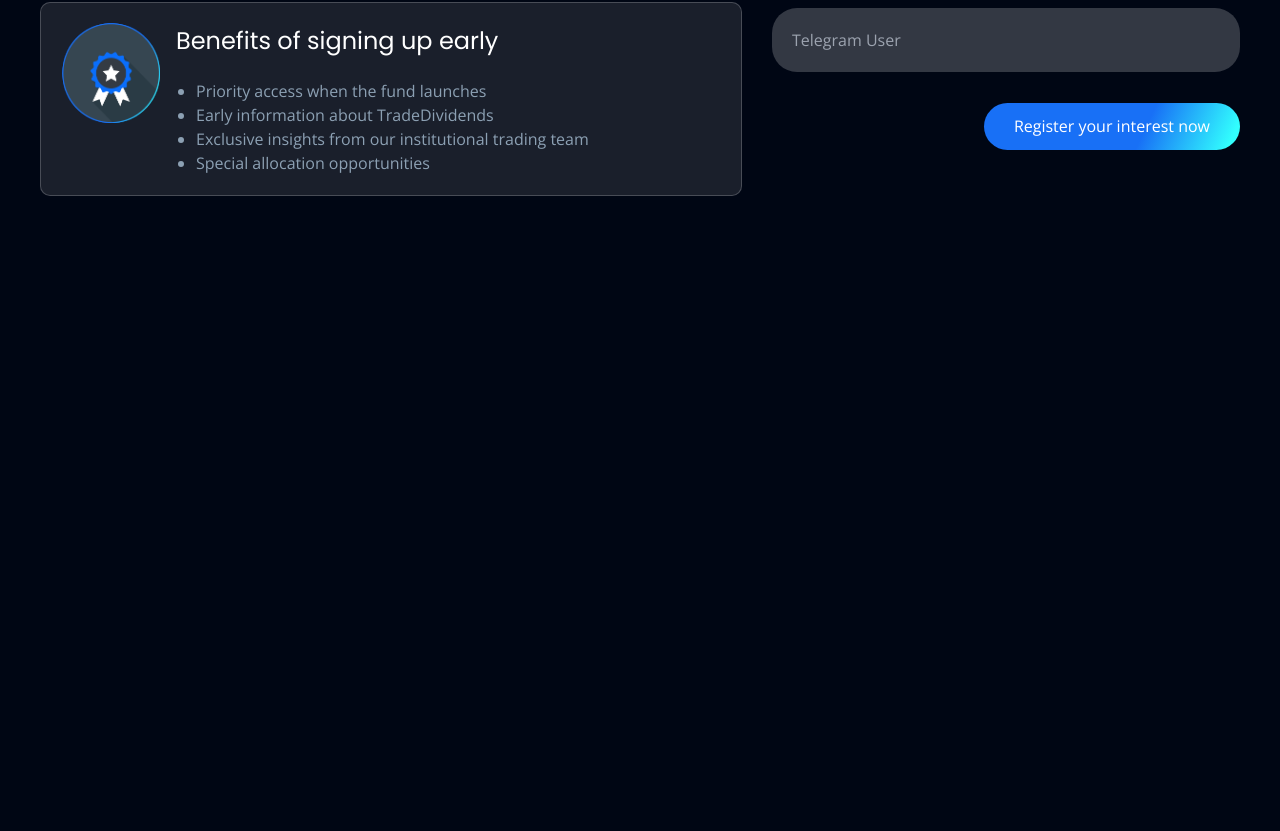
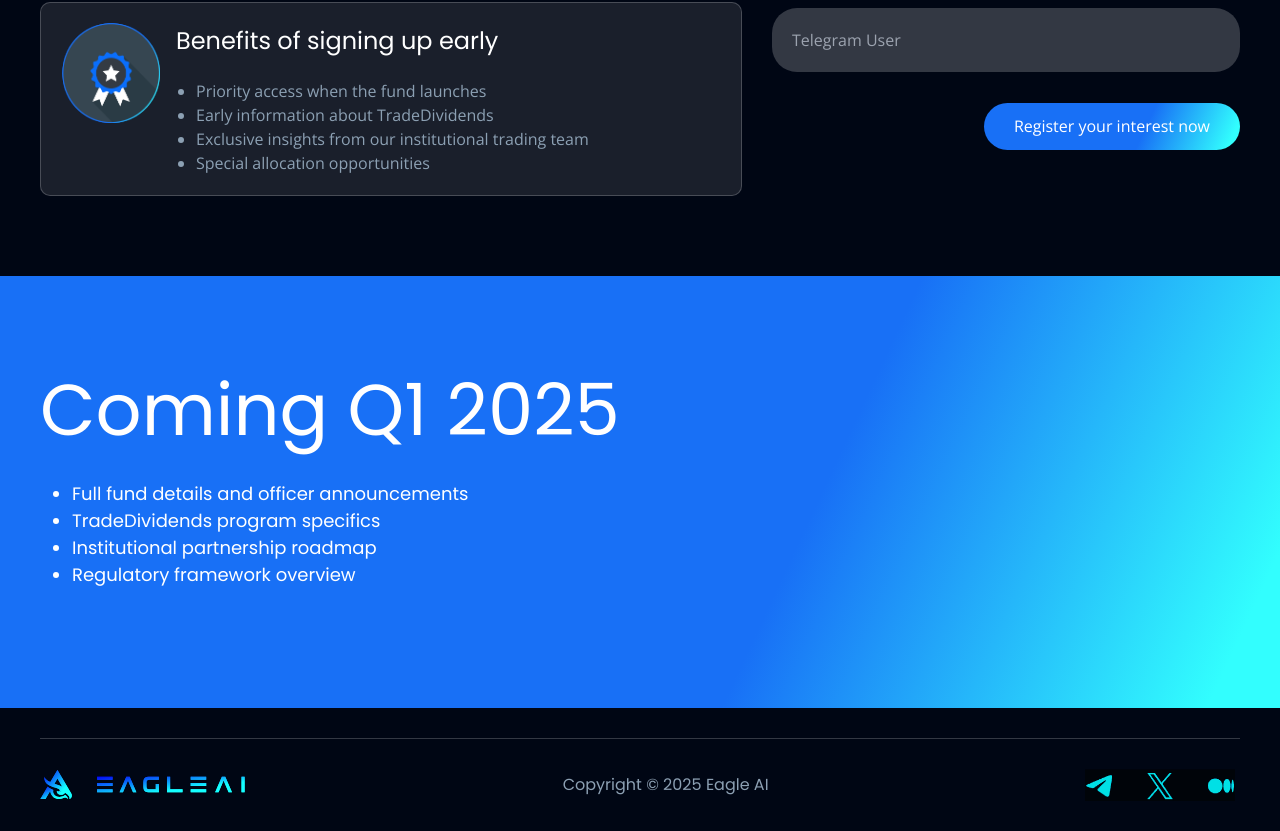
Before and after one commit to DrFemzy/eagle-ai, a Next.js app: page / in a window 1280 px wide. Shown: the part 2574-3405 px from the top of the page. Before the commit the page ends 2850 px from the top, so only its background shows below. Built offline with nearby package versions, Linux system fonts and the light colour scheme.

Commit message:
Done with all sections, left with final touches

```diff
--- a/src/app/page.tsx
+++ b/src/app/page.tsx
@@ -1,5 +1,6 @@
 "use client";
 
+import Brand from "@/components/brand";
 import Header from "@/components/header";
 import { ContainImage, CoverImage } from "@/components/myImage";
 import PryBtn from "@/components/pryBtn";
@@ -211,8 +212,29 @@ export default function Home() {
             <WaitlistForm />
           </div>
         </section>
+
+        {/* Coming soon section */}
+        <section className="px-[19.375rem] 3xl:px-[15rem] 2xl:px-[10rem] xl:px-10 sm:px-5 pt-20 pb-[7.5rem] md:pb-[5rem] md:pt-[3.75rem] sm:mx-5 mb-[1.88rem] flex flex-col gap-[0.94rem] bg-pryLinearGradient">
+          <h1 className="text-[4.5rem] md:text-[3rem] sm:text-[2.25rem]">Coming Q1 2025</h1>
+          <ul className="list-disc pl-8 text-[1.125rem]">
+            <li>Full fund details and officer announcements</li>
+            <li>TradeDividends program specifics</li>
+            <li>Institutional partnership roadmap</li>
+            <li>Regulatory framework overview</li>
+          </ul>
+        </section>
       </main>
-      <footer className="row-start-3 flex gap-6 flex-wrap items-center justify-center"></footer>
+      <footer className="flex justify-between items-center sm:flex-col gap-4 py-[1.88rem] mx-[19.375rem] 3xl:mx-[15rem] 2xl:mx-[10rem] xl:mx-10 sm:mx-5 border-t border-white/20 ">
+        <Brand showTextLogo />
+
+        <p className="text-[1rem] text-[#8CA0B3] text-center">
+          Copyright © {new Date().getFullYear()} Eagle AI
+        </p>
+
+        <div className="relative w-[10rem] h-8">
+          <ContainImage src="/pngs/socials.png" alt="Social Icons" />
+        </div>
+      </footer>
     </div>
   );
 }
--- a/src/components/brand.tsx
+++ b/src/components/brand.tsx
@@ -2,7 +2,7 @@ import React from "react";
 import { ContainImage } from "./myImage";
 import Link from "next/link";
 
-function Brand() {
+function Brand({ showTextLogo }: { showTextLogo?: boolean }) {
   return (
     <Link href={"/"} className="flex items-center gap-[1.20419rem]">
       <div className="relative aspect-logo w-[2.39631rem] 3xl:w-[2rem]">
@@ -11,6 +11,11 @@ function Brand() {
       <div className="relative aspect-textLogo w-[11.837rem] 3xl:w-[10rem] sm:hidden">
         <ContainImage src="/svgs/textLogo.svg" alt="Text Logo Horizontal" />
       </div>
+      {showTextLogo && (
+        <div className="relative aspect-textLogo w-[11.837rem] 3xl:w-[10rem] hidden sm:block">
+          <ContainImage src="/svgs/textLogo.svg" alt="Text Logo Horizontal" />
+        </div>
+      )}
     </Link>
   );
 }
```
Also changed, not shown: public/pngs/socials.png (added).
